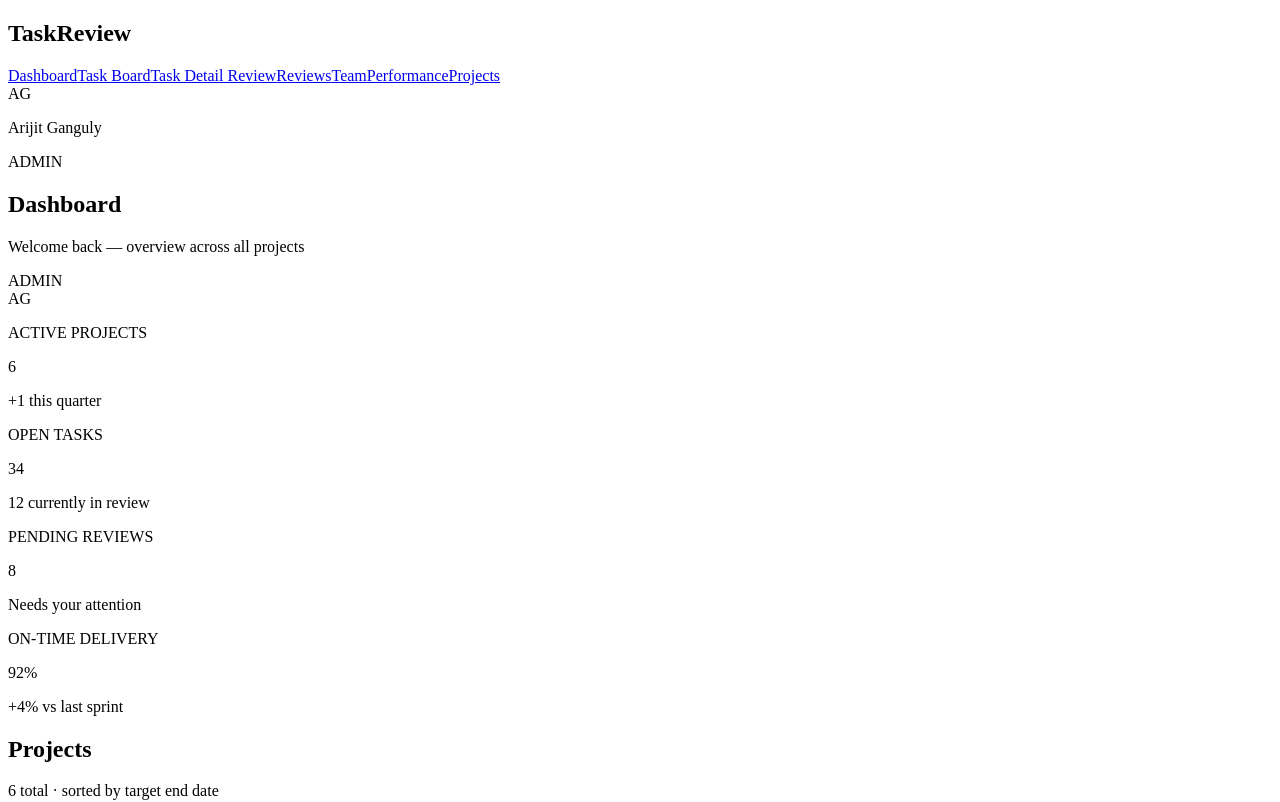
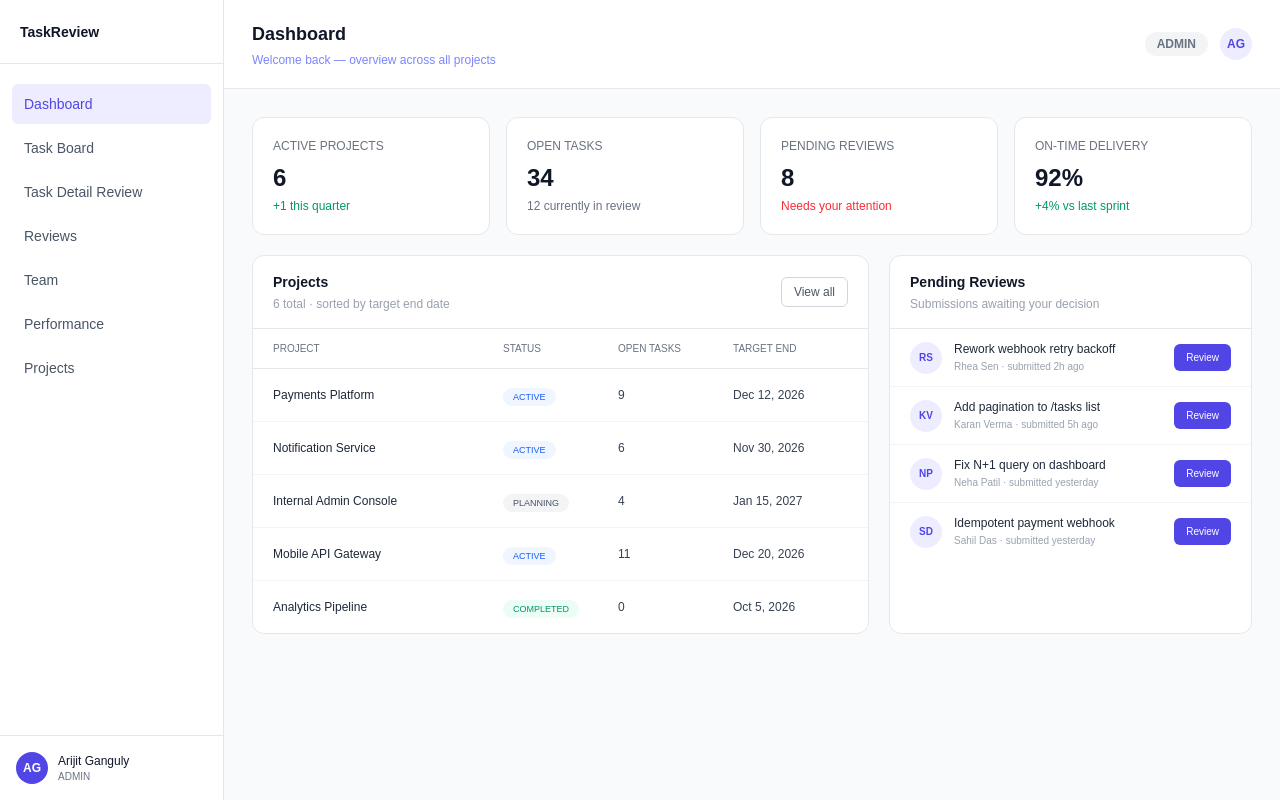
Before and after one commit to WorkR25/Internal-Engineering-Task-Management-System-Frontend, a Next.js app: page /admin/dashboard-admin/dashboard in a window 1280 px wide. Shown: the top 802 px of the page. Built offline with nearby package versions, Linux system fonts and the light colour scheme.

Commit message:
Performance_Dashboard_

```diff
--- a/src/pages/admin/Projects-admin/projects.css
+++ b/src/pages/admin/Projects-admin/projects.css
@@ -1,5 +1,5 @@
 /* Must be included for Tailwind v4 to resolve global utilities */
-@reference "../../app/globals.css";
+@reference "../../../app/globals.css";
 
 .projects-container {
   @apply flex min-h-screen bg-white font-sans;
--- a/src/pages/admin/team-admin/team.css
+++ b/src/pages/admin/team-admin/team.css
@@ -1,5 +1,5 @@
 /* Must be included for Tailwind v4 to resolve global utilities */
-@reference "../../app/globals.css";
+@reference "../../../app/globals.css";
 
 .team-container {
   @apply flex min-h-screen bg-[#f8f9fc] font-sans;
```
Also changed, not shown: src/pages/_app.tsx (renamed from src/pages/admin/_app.tsx).
